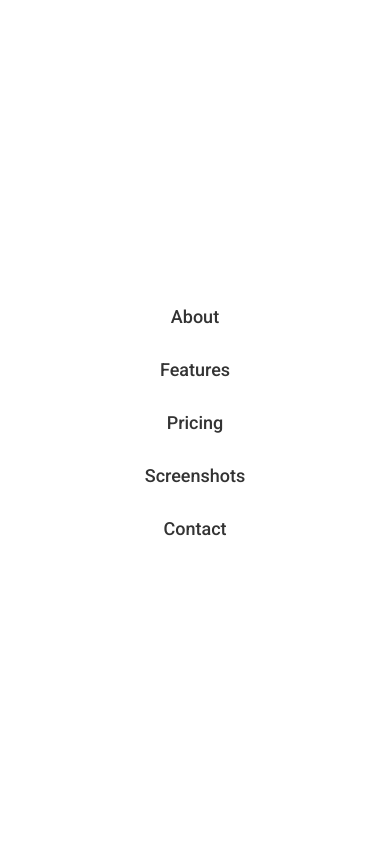
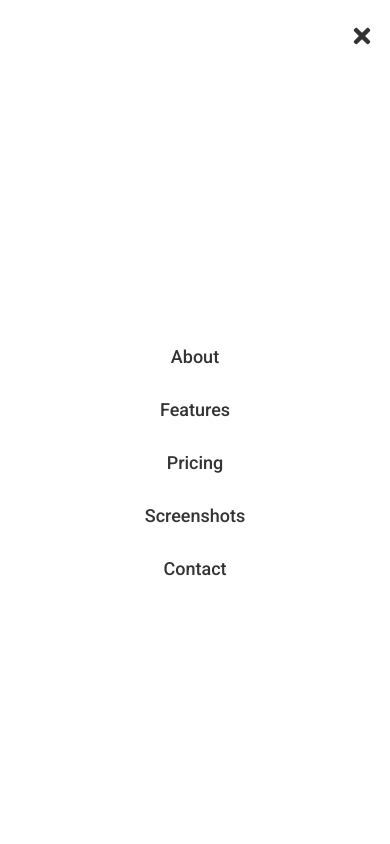
Before and after one commit to StammerTalk/VoiceJourney-website, a React (Vite) app: page / in a window 390 px wide. Both pictures are taken after a click on the button 362 px from the left and 36 px from the top of the page. Shown: the top 844 px of the page. Built offline with nearby package versions, Linux system fonts and the light colour scheme; the HTML template or start-up script is replaced by a standard one.

Commit message:
fixed mobile view header

```diff
--- a/index.html
+++ b/index.html
@@ -2,7 +2,7 @@
 <html lang="en">
   <head>
     <meta charset="UTF-8" />
-    <link rel="icon" type="image/svg+xml" href="/vite.svg" />
+    <link rel="icon" type="image/png" href="/assets/logos/navi.png" />
     <meta name="viewport" content="width=device-width, initial-scale=1.0" />
     <meta name="description" content="Voice Journey - Build Speaking Confidence, One Challenge at a Time." />
     <meta name="keywords" content="speaking practice, speech confidence, stuttering, social anxiety, communication skills" />
--- a/src/components/Header.jsx
+++ b/src/components/Header.jsx
@@ -47,7 +47,7 @@ const Header = () => {
         </nav>
 
         {/* Mobile Menu Button */}
-        <button className="block md:hidden text-dark" onClick={toggleMenu}>
+        <button className="block md:hidden text-dark z-50 relative" onClick={toggleMenu}>
           {isOpen ? <FaTimes size={24} /> : <FaBars size={24} />}
         </button>
       </div>
@@ -55,7 +55,7 @@ const Header = () => {
       {/* Mobile Navigation */}
       {isOpen && (
         <motion.nav
-          className="fixed inset-0 z-40 flex items-center justify-center bg-white"
+          className="fixed inset-0 z-40 flex items-center justify-center bg-white pt-20"
           initial={{ opacity: 0, y: -20 }}
           animate={{ opacity: 1, y: 0 }}
           exit={{ opacity: 0, y: -20 }}
```
